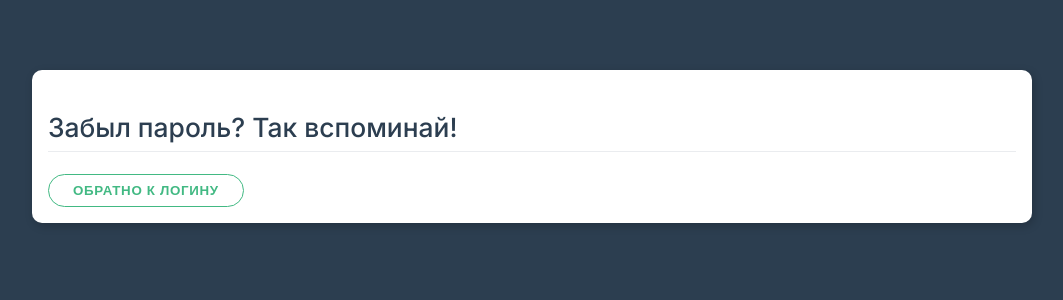
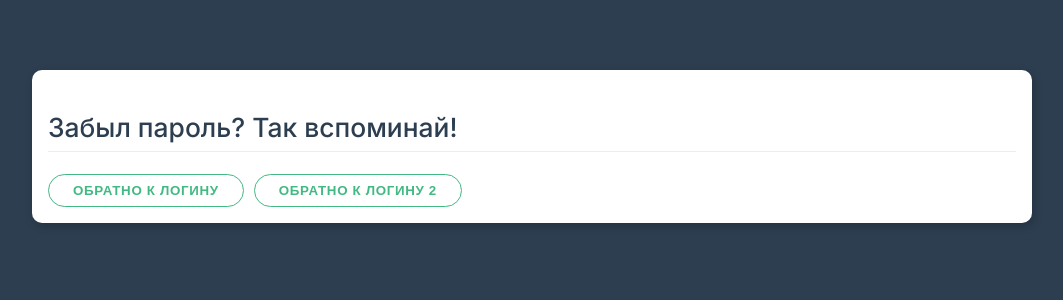
Before and after one commit to Balor1989/learning-vue-router, a Vue app: page /forget in a window 1280 px wide. Shown: the top 300 px of the page, without its empty margins (108-1171 px from the left). Built offline with nearby package versions, Linux system fonts and the light colour scheme.

Commit message:
use router-link

```diff
--- a/src/views/ForgetPage/ForgetPage.vue
+++ b/src/views/ForgetPage/ForgetPage.vue
@@ -2,6 +2,19 @@
   <div class="card">
     <h2>Забыл пароль? Так вспоминай!</h2>
 
-    <button class="btn" >Обратно к логину</button>
+    <button class="btn" @click="backToLogin">Обратно к логину</button>
+    <button class="btn" @click="$router.push('/login')">
+      Обратно к логину 2
+    </button>
   </div>
 </template>
+
+<script>
+export default {
+  methods: {
+    backToLogin() {
+      this.$router.push("/login");
+    },
+  },
+};
+</script>
--- a/src/views/LoginPage/LoginPage.vue
+++ b/src/views/LoginPage/LoginPage.vue
@@ -3,16 +3,21 @@
     <h2>Мини клон Gmail</h2>
     <div class="form-control">
       <label for="email">Email</label>
-      <input type="text" id="email" v-model.trim="email">
+      <input type="text" id="email" v-model.trim="email" />
     </div>
 
     <div class="form-control">
       <label for="password">Password</label>
-      <input type="password" id="password" v-model="password">
+      <input type="password" id="password" v-model="password" />
     </div>
 
     <button class="btn primary" type="submit">Войти</button>
-    <button class="btn warning">Забыл пароль?</button>
+
+    <router-link to="/forget">
+      <button class="btn warning">Забыл пароль?</button>
+    </router-link>
+
+    <router-link to="/forget">Забыл пароль?</router-link>
   </form>
 </template>
 
@@ -20,25 +25,23 @@
 export default {
   data() {
     return {
-      email: '',
-      password: ''
-    }
+      email: "",
+      password: "",
+    };
   },
   computed: {
     isValid() {
-      return this.email !== '' && this.password !== ''
-    }
+      return this.email !== "" && this.password !== "";
+    },
   },
   methods: {
     submit() {
       if (this.isValid) {
         // login
       }
-    }
-  }
-}
+    },
+  },
+};
 </script>
 
-<style scoped>
-
-</style>
+<style scoped></style>
```
